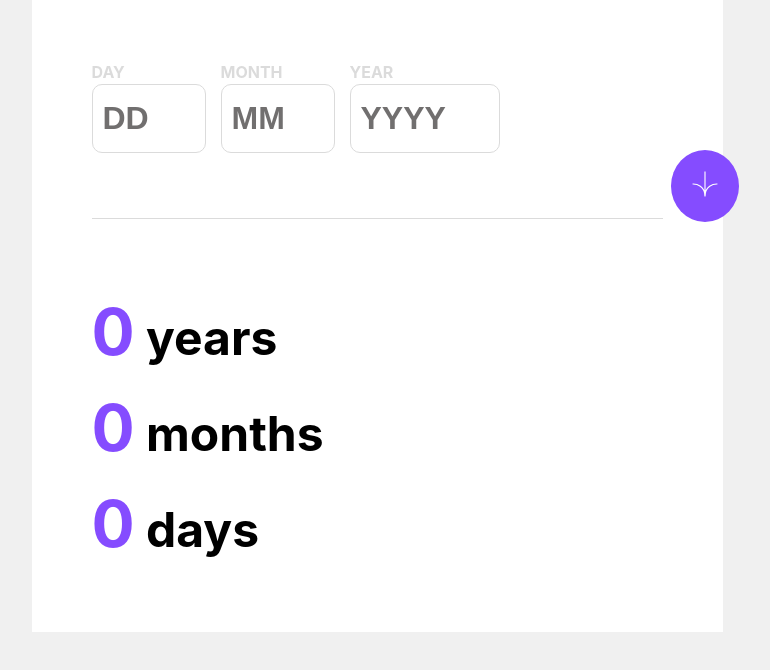
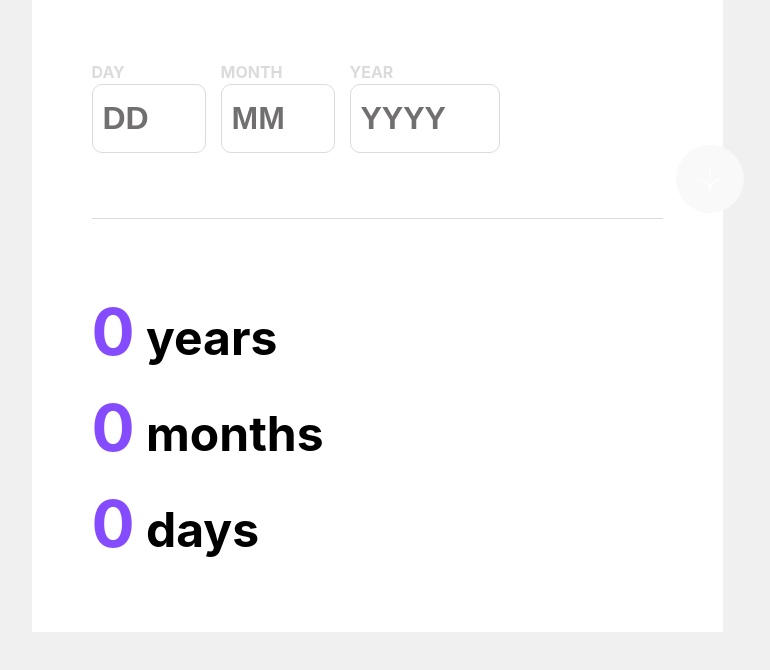
Before and after one commit to greatberser/age-calculator, a React (Vite) app: page / in a window 1280 px wide. Shown: the top 670 px of the page, without its empty margins (263-1033 px from the left). Built offline with nearby package versions, Linux system fonts and the light colour scheme.

Commit message:
fix position of button

```diff
--- a/src/components/AgeForm/AgeForm.jsx
+++ b/src/components/AgeForm/AgeForm.jsx
@@ -16,7 +16,8 @@ const AgeForm = ({ updateAge }) => { // Отримуємо updateAge як про
     };
 
     return (
-        <Formik
+        <div className={s.wrapFrom}>
+            <Formik
             initialValues={{ day: '', month: '', year: '' }}
             onSubmit={(values) => {
                 calculateAge(values.day, values.month, values.year);
@@ -64,6 +65,8 @@ const AgeForm = ({ updateAge }) => { // Отримуємо updateAge як про
                 </Form>
             )}
         </Formik>
+        </div>
+
     );
 };
 
--- a/src/components/AgeForm/AgeForm.module.scss
+++ b/src/components/AgeForm/AgeForm.module.scss
@@ -1,3 +1,10 @@
+.wrapForm{
+    position: relative;
+    max-width: 100%;
+    max-height: 100%;
+    overflow: hidden;
+}
+
 .form{
     display: flex;
     align-items: center;
--- a/src/components/Button/Button.module.scss
+++ b/src/components/Button/Button.module.scss
@@ -1,10 +1,13 @@
 .btn{
+    position: absolute;
+    left: 50%;
+    top: 28.7%;
+    transform: translate(-50%, -50%);
     border-radius: 100%;
-    background-color: hsl(259, 100%, 65%);
     padding: 20px;
-    position: absolute;
-    left: 40%;
-    top: 24%;
+    display: flex;
+    justify-content: center;
+    align-items: center;
 
     &:hover,
     &:focus{
@@ -13,7 +16,7 @@
 
     @media screen and (min-width: 768px) {
         position: absolute;
-        top: 18.7%;
-        left: 73%;
+        top: 22.4%;
+        left: 76%;
     }
 }
```
